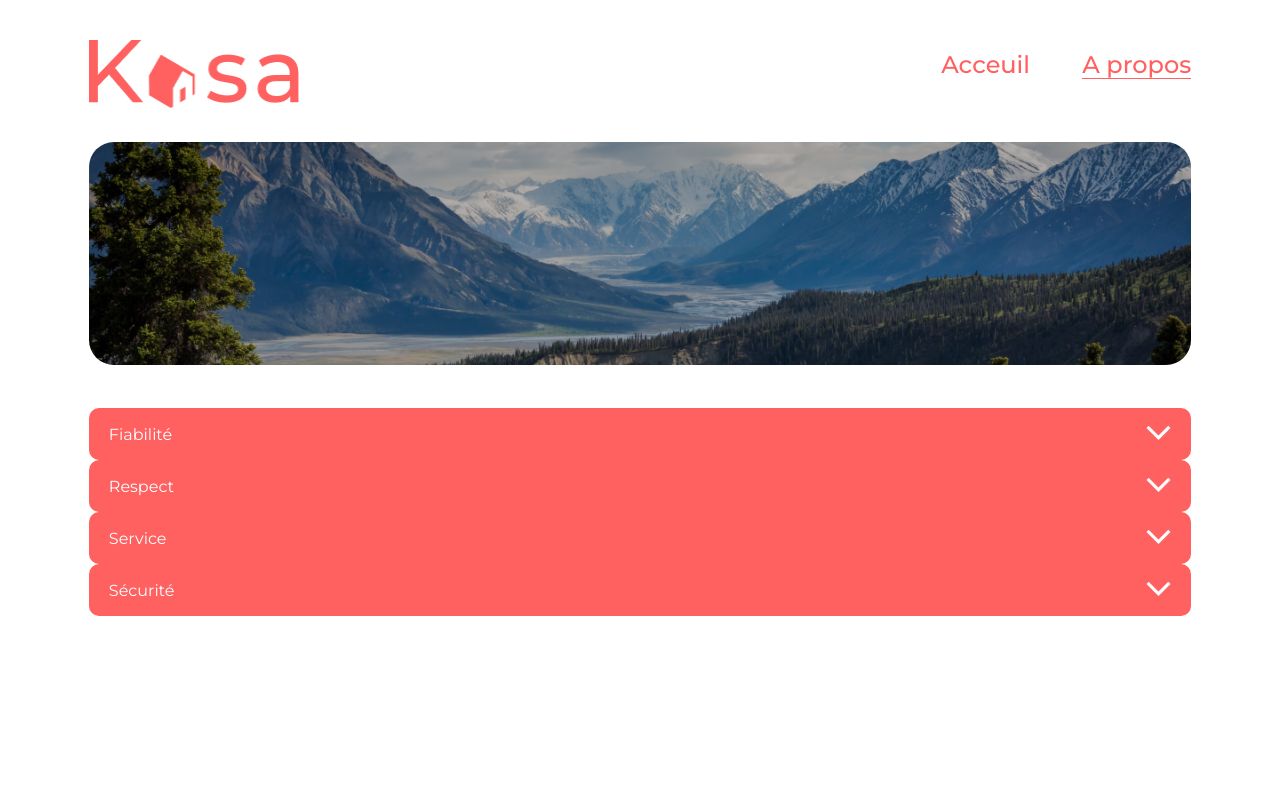
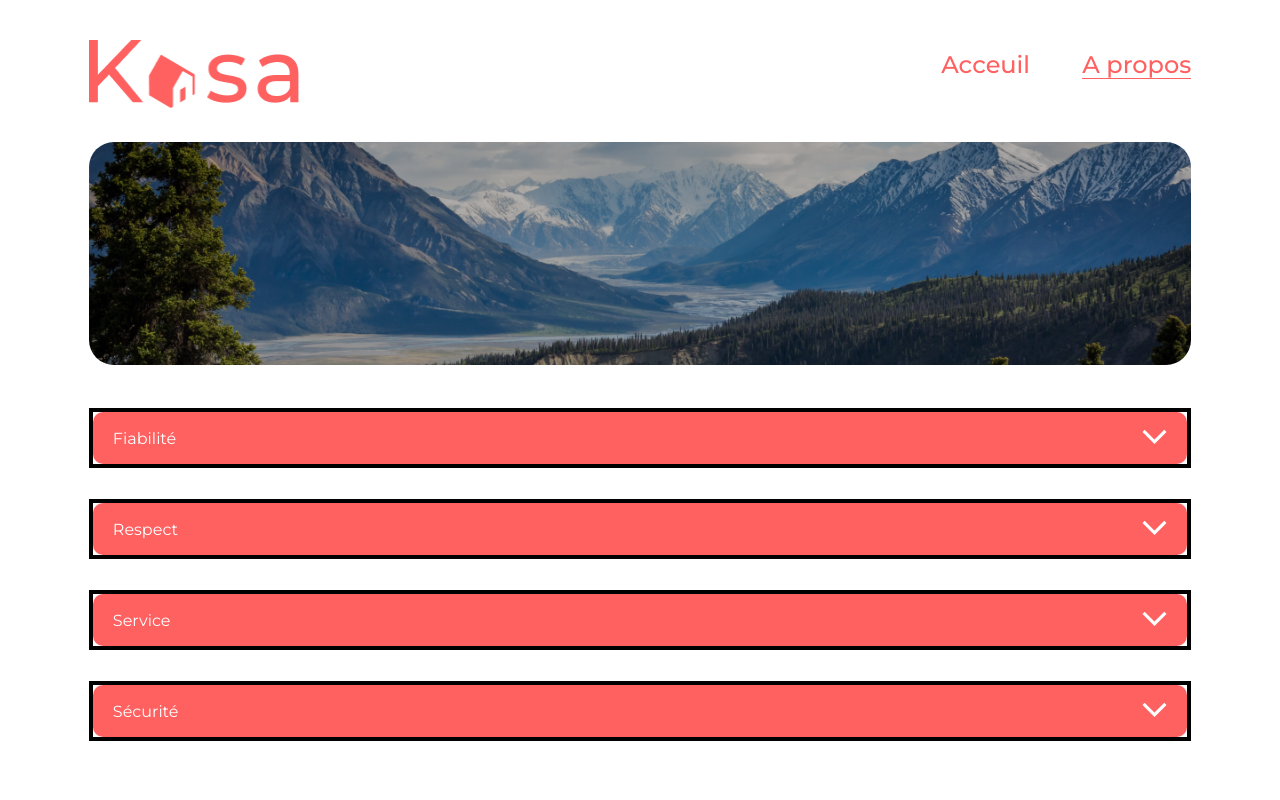
Before and after one commit to Issou83/Projet-KASA-OPC-P7, a React (Create React App) app: page /about in a window 1280 px wide. Shown: the top 800 px of the page. Built offline with nearby package versions, Linux system fonts and the light colour scheme; a web font is replaced by a local one.

Commit message:
Agencement SCSS des composants collapse

```diff
--- a/src/App.js
+++ b/src/App.js
@@ -15,7 +15,7 @@ const App = () => {
         <Route path="/" element={<Home />} />
         <Route path="/about" element={<About />} />
         <Route path="/housing/:id" element={<HousingPages />} />
-        <Route path="*" element={<Error404 />} />
+        <Route path="/*" element={<Error404 />} />
       </Routes>
       <Footer />
     </BrowserRouter>
--- a/src/components/Carousel/Carousel.jsx
+++ b/src/components/Carousel/Carousel.jsx
@@ -28,6 +28,7 @@ function Carousel({ images }) {
   }, [currentImageIndex, images]);
 
 
+
   return (
     <div className='carousel'>
 
@@ -36,8 +37,8 @@ function Carousel({ images }) {
       </div>
 
       <img className='carousel__img' src={images[currentImageIndex]} alt="imagecarousel" />
+
       <p className='position'>{currentImageIndex + 1}/{images.length}</p>
-
 
       <div className="carousel__next" >
           <img src={next} alt='suivante' id="next-button" className={ (currentImageIndex +1 === images.length) ? "arrow__next" : "" }/>
--- a/src/components/Collaps/Collaps.jsx
+++ b/src/components/Collaps/Collaps.jsx
@@ -27,7 +27,7 @@ console.log(locationAbout);
     <div className={locationAbout ? " containerCollaps containerCollaps__about" : " containerCollaps containerCollaps__housing" }>
       <div className="containerCollaps__header" onClick={handleToggle}> {/* Lorsque l'utilisateur clique sur le header (la barre contenant le titre), la fonction "handleToggle" est appelée pour basculer l'état du collaps */}
         <p className="containerCollaps__title">{title}</p> {/* Le titre du collaps */}
-        <span>{open ? <img src={vectorUp} alt="" />  : <img src={vectorDown} alt="" />}</span> {/* La flèche affichée dépend de l'état actuel du collaps. Si le collaps est ouvert (open=true), la flèche pointe vers le bas, sinon elle pointe vers le haut */}
+        <div>{open ? <img src={vectorUp} alt="" />  : <img src={vectorDown} alt="" />}</div> {/* La flèche affichée dépend de l'état actuel du collaps. Si le collaps est ouvert (open=true), la flèche pointe vers le bas, sinon elle pointe vers le haut */}
       </div>
       {open && ( // Si le collaps est ouvert, le contenu est affiché (la classe "collaps-content" est ajoutée), sinon il est masqué
         <div className="containerCollaps__content">
--- a/src/components/Collaps/index.scss
+++ b/src/components/Collaps/index.scss
@@ -1,26 +1,17 @@
 @import '../../styles/utils/variables';
 
-
-
-// .sectionCollapsAbout {
-// width: 100%;
-// }
-// .sectionCollapsHousing {
-// width: 45%;
-// }
 .containerCollaps {
-
 
    display: flex;
    flex-direction: column;
+    border: black solid 2px;
+    &__housing {
 
-    &__housing {
-        position: relative;
         width: 45%;
     }
 
     &__about {
-        position: relative;
+
         width: 100%;
     }
 
@@ -41,13 +32,14 @@
     }
 
     &__content {
-        content: "";
-        position: absolute;
+        // content: "";
+        border-radius: 10px;
+        position: relative;
         width: 100%;
-        top: 40px;
+     top: -15px;
         padding-top: 40px;
         z-index: -1;
-        height: 250px;
+        min-height: 250px;
         color: $colorTheme;
         background:  $colorTheme2;
         padding-left: 20px;
--- a/src/pages/About/About.jsx
+++ b/src/pages/About/About.jsx
@@ -17,12 +17,15 @@ const About = () => {
 
     return (
 
-        <main>
+        <main className='mainAbout'>
            <Banner />
            <div className='sectionCollaps__about'>
+
             {abouts.map((about) => (
-            <Collaps key={about.id} title={about.title} content={about.content}/> ))}
-
+            <div className='coll'>
+            <Collaps key={about.id} title={about.title} content={about.content}/>
+            </div>
+            ))}
            </div>
         </main>
 
--- a/src/pages/About/index.scss
+++ b/src/pages/About/index.scss
@@ -1,4 +1,15 @@
+.mainAbout {
+    padding-bottom: 162px;
+}
+
 .sectionCollaps__about{
-    height: 500px;
+    height: auto;
+    .coll{
+        margin: auto;
+        height: auto;
+        border: black solid 2px;
+position: relative;
+margin: 31px 0;
+    }
 
 }
--- a/src/pages/HousingPages/HousingPages.jsx
+++ b/src/pages/HousingPages/HousingPages.jsx
@@ -1,27 +1,28 @@
 import React, { useState, useEffect } from 'react';
-import { useParams } from 'react-router-dom';
+import { useParams, useNavigate } from 'react-router-dom';
 import Carousel from '../../components/Carousel/Carousel';
 import Collaps from '../../components/Collaps/Collaps';
 import './housingPages.scss';
 
 const HousingPages = () => {
-  const [housing, setHousing] = useState(null);
+  const [housing, setHousing] = useState();
   const { id: housingId } = useParams(); // Utilise housingId au lieu de id pour éviter les conflits
+const navigate = useNavigate()
 
   useEffect(() => {
     const fetchData = async () => {
       try {
         const response = await fetch('/logements.json');
         const data = await response.json();
-        const housingFind = data.find(item => item.id === housingId.toString());
+        const housingFind = data.find(item => item.id === housingId);
         setHousing(housingFind);
+        if (!housingFind) {navigate("/error")}
       } catch (error) {
         console.log(error);
       }
     };
     fetchData();
-  }, [housingId]);
-
+  }, [housingId, navigate]);
 
 
   if (!housing) {
@@ -47,7 +48,7 @@ const HousingPages = () => {
             <h2>{name}</h2>
           </div>
           <div className='host'>
-            <span>{host.name}</span>
+            <span className='hostName'>{host.name}</span>
             <img src={host.picture} alt='' />
           </div>
         </div>
--- a/src/pages/HousingPages/housingPages.scss
+++ b/src/pages/HousingPages/housingPages.scss
@@ -10,7 +10,10 @@
         margin-top: 30px;
         h1{
             font-size: 36px;
-
+        }
+        .hostName{
+            width: min-content;
+            margin-right: 10px;
         }
 
         button {
@@ -52,7 +55,7 @@
 
         height: 292px;
 
-
+        // position: relative;
     display: flex;
     flex-direction:row;
     justify-content: space-between;
```
